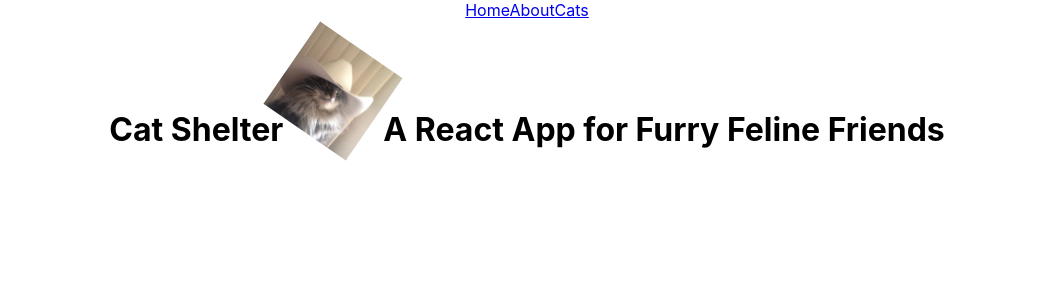
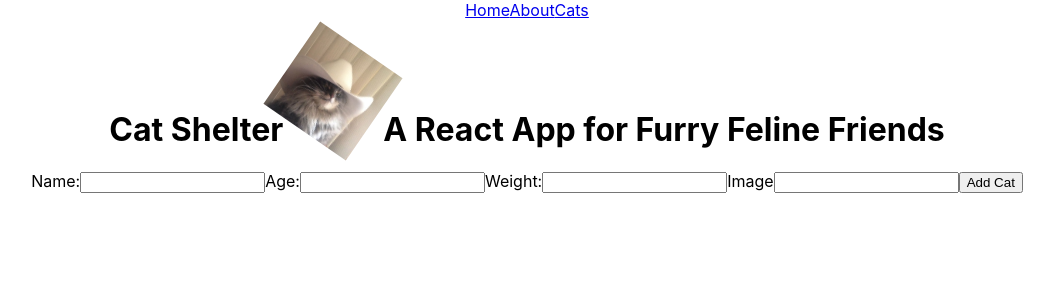
Before and after one commit to AntontheGreat/phase-2-project-cat-shelter, a React (Create React App) app: page / in a window 1280 px wide. Shown: the top 300 px of the page, without its empty margins (113-1167 px from the left). Built offline with nearby package versions, Linux system fonts and the light colour scheme; data requests are answered from the project's data file.

Commit message:
Restructure

```diff
--- a/db.json
+++ b/db.json
@@ -4,7 +4,7 @@
       "id": 1,
       "name": "Mr. Whiskers",
       "age": 1,
-      "breed": "Bombay",
+      "weight": "20",
       "isAdopted": false,
       "image": "https://static.wikia.nocookie.net/disney/images/8/8e/Whiskers_closeup.jpg"
     },
@@ -15,6 +15,15 @@
       "weight": "10",
       "isAdopted": true,
       "image": "https://assets-prd.ignimgs.com/2021/05/28/miles-morales-bodega-cat-suit-marvel-gallery-60b116708bba9-1-1622233414999.jpg"
+    },
+    {
+      "cat": {
+        "name": "test",
+        "age": "22",
+        "weight": "180",
+        "image": "https://tstng.co/images/testing.png"
+      },
+      "id": 3
     }
   ]
 }
--- a/src/components/App.js
+++ b/src/components/App.js
@@ -3,13 +3,21 @@ import { Routes, Route } from 'react-router-dom';
 import NavBar from './NavBar';
 import Home from "./Home";
 import About from "./About";
-import CatContainer from './CatsContainer';
 import CatForm from './CatForm';
 import './App.css';
+import CatContainer from './CatContainer';
+
+const API = "http://localhost:3001/cats"
 
 function App() {
+  const [page, setPage] = useState("/");
   const [cats, setCats] = useState([]);
-  const [page, setPage] = useState("/");
+
+  useEffect(() => {
+    fetch(API)
+     .then(res => res.json())
+     .then(setCats)
+  }, []);
 
   return (
     <div className="App">
@@ -17,14 +25,10 @@ function App() {
         <Routes>
           <Route path="/" element={<Home />} />
           <Route path="/about" element={<About />} />
-          <Route path="/cats" element={<CatContainer cats={cats} />}>
-            <Route
-              path="/cats/:id"
-              element={<CatForm setCats={setCats} cat={cats} />}
-            />
-          </Route>
-          <Route path="*" element={<h1>404 not found</h1>}>
-          </Route>
+        </Routes>
+        <CatForm />
+        <Routes>
+          <Route path="/cats" element={<CatContainer cats={cats} />} />
         </Routes>
     </div>
   );
--- a/src/components/CatCard.js
+++ b/src/components/CatCard.js
@@ -2,8 +2,7 @@ import React, { useState } from "react";
 import CatCardBack from "./CatCardBack";
 import CatCardFront from "./CatCardFront";
 
-function CatCard({ cat, id, name, age, weight, image, onDeleteClick }) {
-    // const { id } = cat;
+function CatCard({ cat, id, onDeleteClick }) {
 
     const [showDetails, setShowDetails] = useState(false);
 
@@ -18,7 +17,7 @@ function CatCard({ cat, id, name, age, weight, image, onDeleteClick }) {
     return (
         <div className="ui eight wide column" onClick={toggleCatDetails}>
             <div className="catTile">
-                {showDetails ? <CatCardBack cat={cat} age={age} weight={weight} image={image} /> : <CatCardFront key={cat.id} name={cat.name} cat={cat} onDeleteClick={handleDeleteClick} />}
+                {showDetails ? <CatCardBack cat={cat} /> : <CatCardFront key={cat.id} name={cat.name} cat={cat} onDeleteClick={handleDeleteClick} />}
             </div>
         </div>
     )
--- a/src/components/CatCardBack.js
+++ b/src/components/CatCardBack.js
@@ -12,7 +12,7 @@ function CatCardBack({ cat }) {
     return (
         <div>
             <ul>
-            {renderCatDetails}
+                {renderCatDetails}
             </ul>
         </div>
     )
--- /dev/null
+++ b/src/components/CatContainer.js
@@ -0,0 +1,39 @@
+import React from "react";
+import CatCard from "./CatCard";
+
+function CatContainer({ cats }) {
+
+    // function handleDeleteClick(id) {
+    //     fetch(`http://localhost:3000/cats/${id}`, {
+    //         method: 'DELETE',
+    //     })
+    //         .then((r) => r.json())
+    //         .then(() => {
+    //             const updatedCats = cats.filter(cat => cat.id === id);
+    //             setCats(updatedCats);
+    //     });
+    // }
+
+    // const catCards = cats.map((cat, index) => (
+    //     <CatCard
+    //         cat={cat}
+    //         key={cat.id}
+    //         id={cat.id}
+    //         name={cat.name}
+    //         age={cat.age}
+    //         weight={cat.weight}
+    //         image={cat.image}
+    //         onDeleteClick={handleDeleteClick}
+    //         />
+    // ));
+
+    return (
+        <div id="cat-collection" className="ui grid container">
+            {cats.map((cat) => (
+                <CatCard cat={cat} />
+            ))}
+        </div>
+    );
+}
+
+export default CatContainer;
--- a/src/components/CatForm.js
+++ b/src/components/CatForm.js
@@ -1,6 +1,6 @@
 import React, { useState } from "react";
 
-function CatForm() {
+function CatForm(cats, addCats) {
     const [name, setName] = useState("");
     const [age, setAge] = useState("");
     const [weight, setWeight] = useState("");
@@ -8,7 +8,7 @@ function CatForm() {
 
     function handleSubmit(event) {
         event.preventDefault()
-        const formData = {
+        const newCat = {
             cat: { name, age, weight, image }
         }
         fetch("http://localhost:3000/cats", {
@@ -16,24 +16,25 @@ function CatForm() {
             headers: {
                 "Content-Type": "application/json",
             },
-            body: JSON.stringify(formData),
+            body: JSON.stringify(newCat),
         })
             .then(r => r.json())
             .then(data => {
-                parseInt(data.cat)})
+                addCats({ ...cats, data });
+            })
     }
 
     return (
-        <div className="card">
+        <div className="cat-form">
             <form onSubmit={handleSubmit}>
                 <label htmlFor="name">Name:</label>
                 <input type="text" id="name" value={name} onChange={e => setName(e.target.value)} />
 
                 <label htmlFor="age">Age:</label>
-                <input type="text" id="age" value={age} onChange={e => setAge(e.target.value)} />
+                <input type="number" id="age" value={age} onChange={e => setAge(e.target.value)} />
 
                 <label htmlFor="weight">Weight:</label>
-                <input type="text" id="weight" value={weight} onChange={e => setWeight(e.target.value)} />
+                <input type="number" id="weight" value={weight} onChange={e => setWeight(e.target.value)} />
 
                 <label htmlFor="image">Image</label>
                 <input type="text" id="image" value={image} onChange={e => setImage(e.target.value)} />
--- a/src/components/CatsContainer.js
+++ /dev/null
@@ -1,44 +0,0 @@
-import React, { useEffect, useState } from "react";
-import CatCard from "./CatCard";
-
-function CatContainer() {
-    const [cats, setCats] = useState([]);
-
-    useEffect(() => {
-        fetch('http://localhost:3000/cats')
-        .then((r) => r.json())
-        .then((cats) => setCats(cats))
-    }, []);
-
-    function handleDeleteClick(id) {
-        fetch(`http://localhost:3000/cats/${id}`, {
-            method: 'DELETE',
-        })
-            .then((r) => r.json())
-            .then(() => {
-                const updatedCats = cats.filter(cat => cat.id === id);
-                setCats(updatedCats);
-        });
-    }
-
-    const catCards = cats.map((cat) => (
-        <CatCard
-            cat={cat}
-            key={cat.id}
-            id={cat.id}
-            name={cat.name}
-            age={cat.age}
-            weight={cat.weight}
-            image={cat.image}
-            onDeleteClick={handleDeleteClick}
-            />
-    ));
-
-    return (
-        <div className="ui grid container">
-            {catCards}
-        </div>
-    )
-}
-
-export default CatContainer;
```
